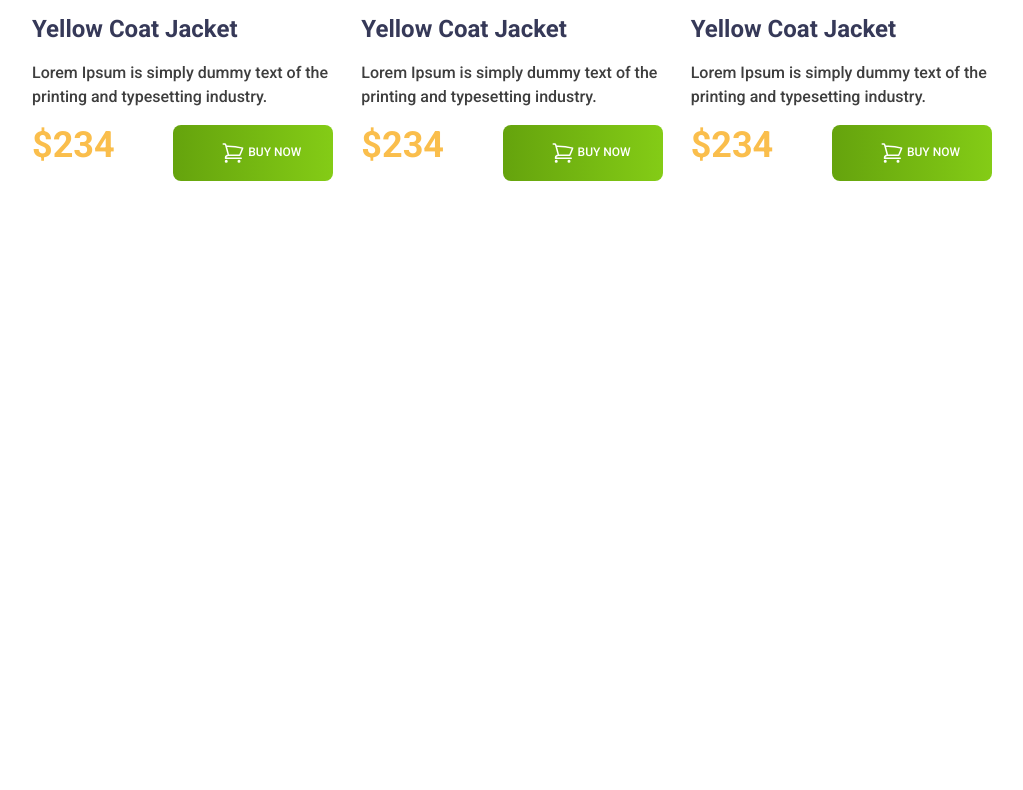
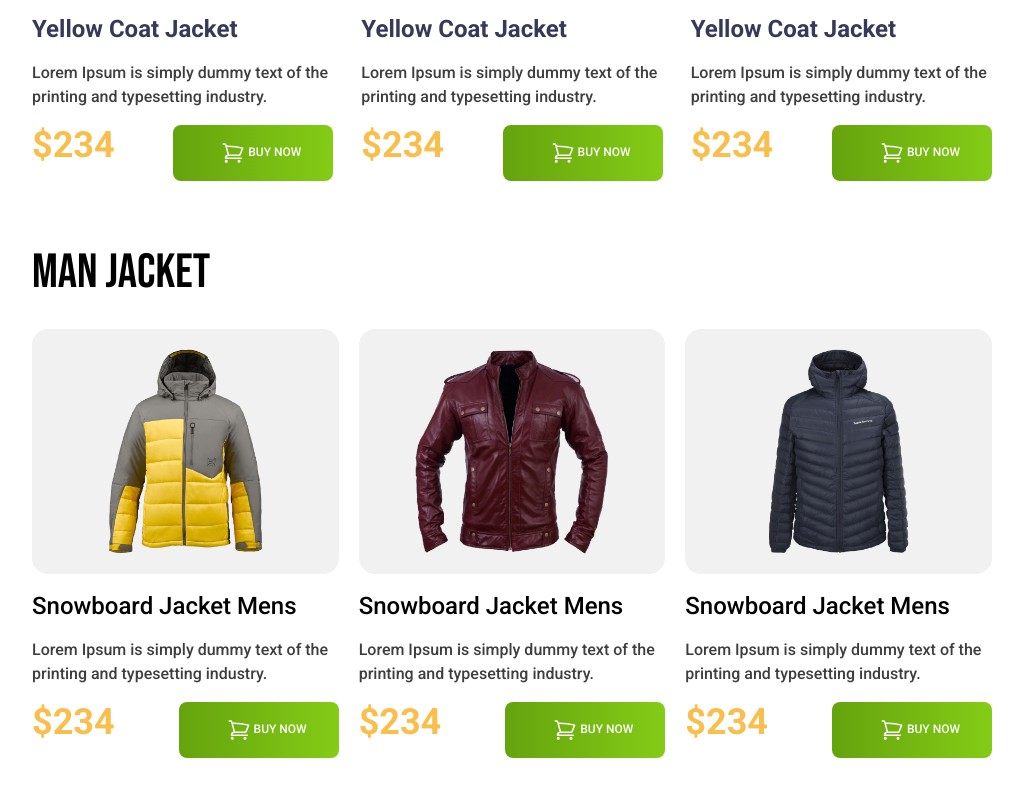
Before and after one commit to ShamimaOmi/penguin--tailwind-, a plain HTML site: page index.html in a window 1280 px wide. Shown: the part 1224-2014 px from the top of the page, without its empty margins (128-1151 px from the left). Before the commit the page ends 1473 px from the top, so only its background shows below. Drawn offline with nearby package versions, Linux system fonts and the light colour scheme.

Commit message:
man jacket section added

```diff
--- a/index.html
+++ b/index.html
@@ -127,6 +127,86 @@
                 </div>
             </div>
         </section>
+        <section>
+
+                <h3 class="text-5xl uppercase font-bebas">Man Jacket</h3>
+                <div class="grid grid-cols-3 gap-5 font-roboto py-8">
+                <div class="space-y-4">
+                    <div class="bg-[#F1F1F1] rounded-2xl px-14 py-5">
+                        <img src="images/jacket-4.png" alt="">
+                    </div>
+                    <h4 class="text-2xl text-[#363958 font-bold]">Snowboard Jacket Mens</h4>
+                    <p class="font-base font-normal text-[#3E3E3E]">Lorem Ipsum is simply dummy text of the
+                        printing and typesetting industry.</p>
+
+
+                <div class="flex justify-between">
+                    <h5 class="text-[#FABE4C] font-black text-4xl">$234</h5>
+                    <button class="bg-gradient-to-r from-lime-600 to-lime-500 py-4 pr-8 pl-12 text-white uppercase
+                        text-xs font-medium rounded-lg">
+                            <svg xmlns="http://www.w3.org/2000/svg" fill="none" viewBox="0 0 24 24" stroke-width="1.5"
+                                stroke="currentColor" class="w-6 h-6 inline ">
+                                <path stroke-linecap="round" stroke-linejoin="round"
+                                    d="M2.25 3h1.386c.51 0 .955.343 1.087.835l.383 1.437M7.5 14.25a3 3 0 00-3 3h15.75m-12.75-3h11.218c1.121-2.3 2.1-4.684 2.924-7.138a60.114 60.114 0 00-16.536-1.84M7.5 14.25L5.106 5.272M6 20.25a.75.75 0 11-1.5 0 .75.75 0 011.5 0zm12.75 0a.75.75 0 11-1.5 0 .75.75 0 011.5 0z" />
+                            </svg>
+
+                            Buy Now</button>
+
+                </div>
+                </div>
+                <div class="space-y-4">
+                    <div class="bg-[#F1F1F1] rounded-2xl px-14 py-5">
+                        <img src="images/jacket-5.png" alt="">
+                    </div>
+                    <h4 class="text-2xl text-[#363958 font-bold]">Snowboard Jacket Mens</h4>
+                    <p class="font-base font-normal text-[#3E3E3E]">Lorem Ipsum is simply dummy text of the
+                        printing and typesetting industry.</p>
+
+
+                <div class="flex justify-between">
+                    <h5 class="text-[#FABE4C] font-black text-4xl">$234</h5>
+                    <button class="bg-gradient-to-r from-lime-600 to-lime-500 py-4 pr-8 pl-12 text-white uppercase
+                        text-xs font-medium rounded-lg">
+                            <svg xmlns="http://www.w3.org/2000/svg" fill="none" viewBox="0 0 24 24" stroke-width="1.5"
+                                stroke="currentColor" class="w-6 h-6 inline ">
+                                <path stroke-linecap="round" stroke-linejoin="round"
+                                    d="M2.25 3h1.386c.51 0 .955.343 1.087.835l.383 1.437M7.5 14.25a3 3 0 00-3 3h15.75m-12.75-3h11.218c1.121-2.3 2.1-4.684 2.924-7.138a60.114 60.114 0 00-16.536-1.84M7.5 14.25L5.106 5.272M6 20.25a.75.75 0 11-1.5 0 .75.75 0 011.5 0zm12.75 0a.75.75 0 11-1.5 0 .75.75 0 011.5 0z" />
+                            </svg>
+
+                            Buy Now</button>
+
+                </div>
+                </div>
+                <div class="space-y-4">
+
+                    <div class="bg-[#F1F1F1] rounded-2xl px-14 py-5">
+                        <img src="images/jacket-6.png" alt="">
+                    </div>
+                    <h4 class="text-2xl text-[#363958 font-bold]">Snowboard Jacket Mens</h4>
+                    <p class="font-base font-normal text-[#3E3E3E]">Lorem Ipsum is simply dummy text of the
+                        printing and typesetting industry.</p>
+
+
+                <div class="flex justify-between">
+                    <h5 class="text-[#FABE4C] font-black text-4xl">$234</h5>
+                    <button class="bg-gradient-to-r from-lime-600 to-lime-500 py-4 pr-8 pl-12 text-white uppercase
+                        text-xs font-medium rounded-lg">
+                            <svg xmlns="http://www.w3.org/2000/svg" fill="none" viewBox="0 0 24 24" stroke-width="1.5"
+                                stroke="currentColor" class="w-6 h-6 inline ">
+                                <path stroke-linecap="round" stroke-linejoin="round"
+                                    d="M2.25 3h1.386c.51 0 .955.343 1.087.835l.383 1.437M7.5 14.25a3 3 0 00-3 3h15.75m-12.75-3h11.218c1.121-2.3 2.1-4.684 2.924-7.138a60.114 60.114 0 00-16.536-1.84M7.5 14.25L5.106 5.272M6 20.25a.75.75 0 11-1.5 0 .75.75 0 011.5 0zm12.75 0a.75.75 0 11-1.5 0 .75.75 0 011.5 0z" />
+                            </svg>
+
+                            Buy Now</button>
+
+                </div>
+                </div>
+            </div>
+
+
+
+
+        </section>
 
     </main>
     <footer>
```
